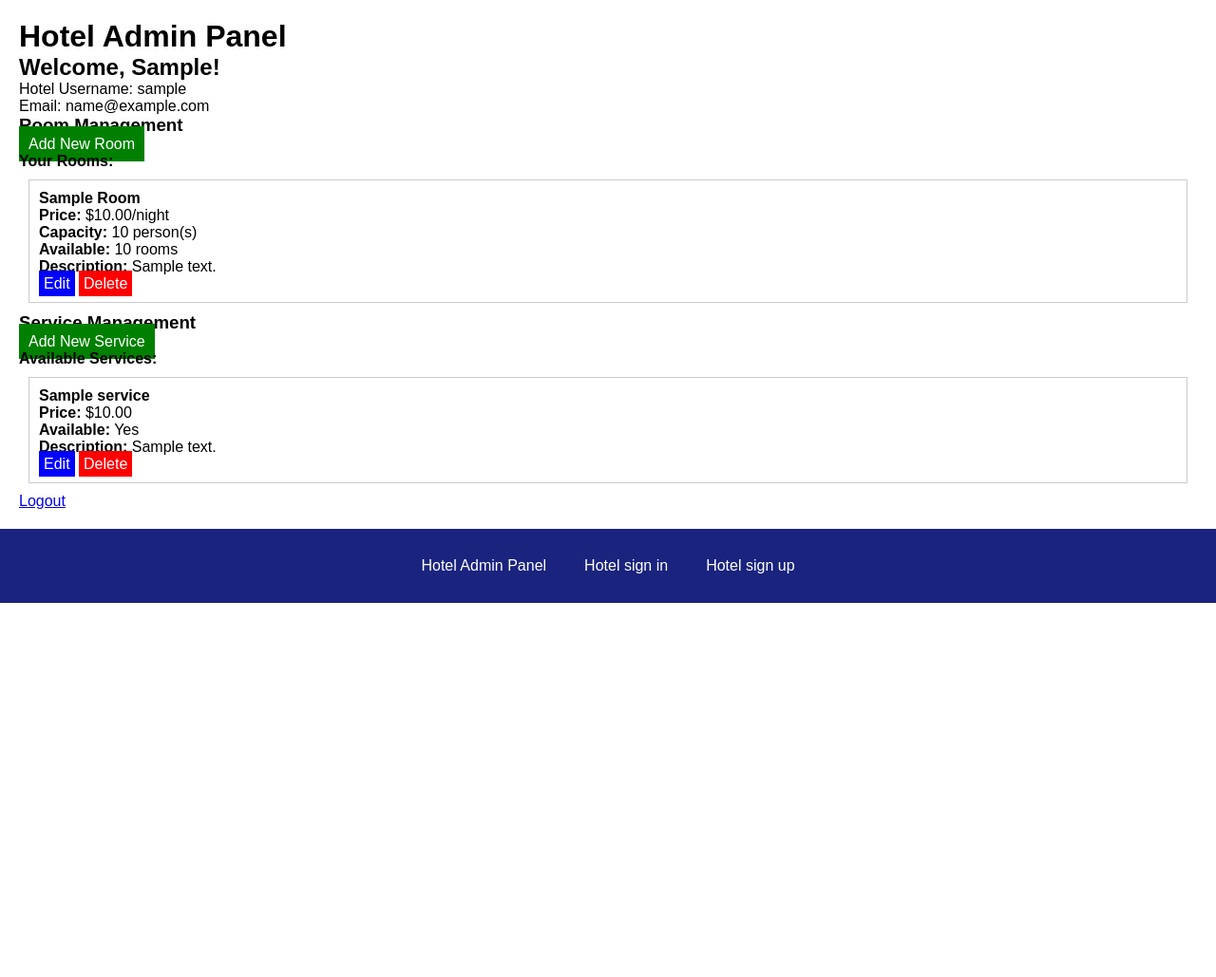
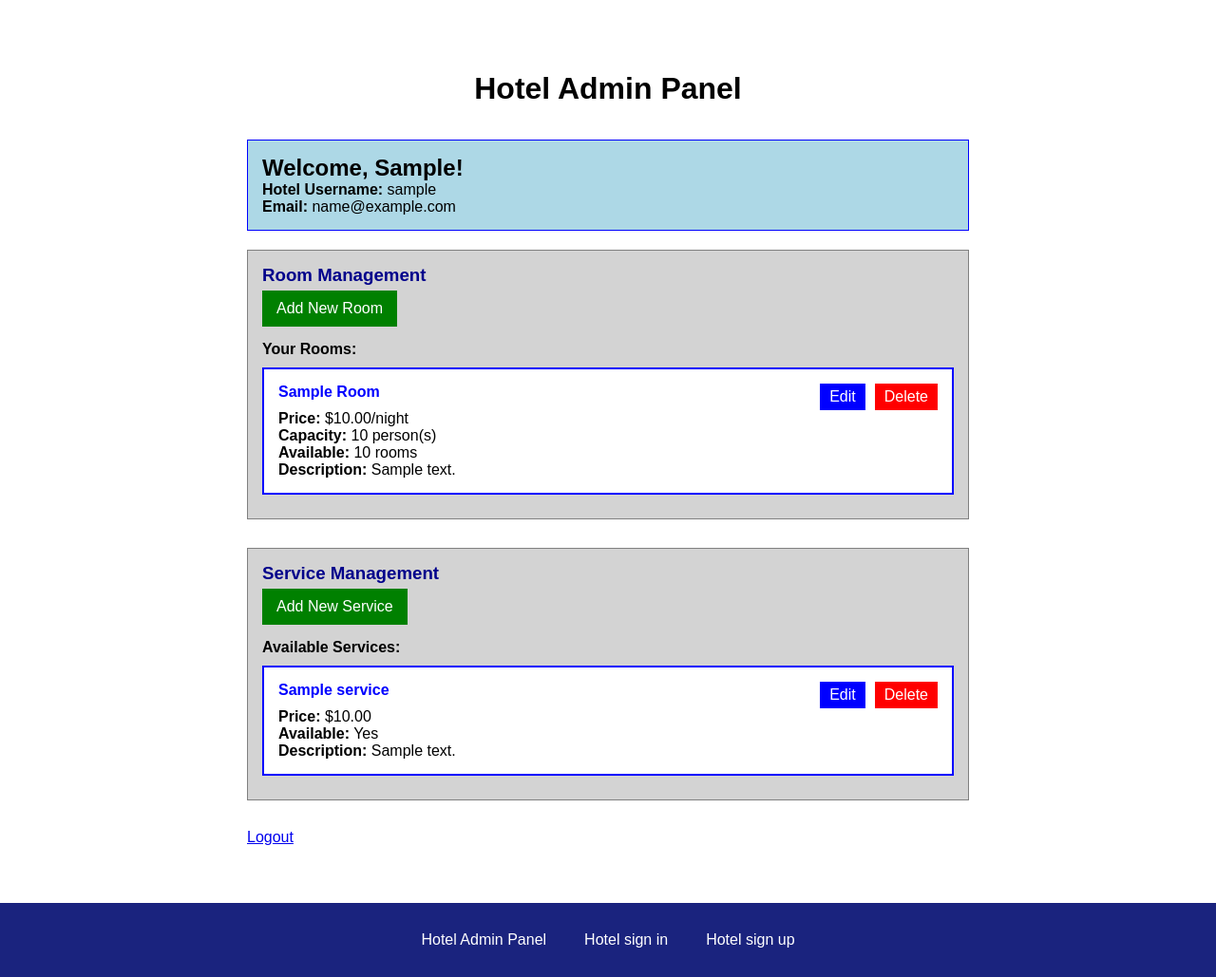
Before and after one commit to deya-darweesh/Golden-Grid-Hotels, a Django app: page /hotel_admin_panel/ in a window 1280 px wide. Shown: the part 94-1123 px from the top of the page at 95% size. Before the commit the page ends 729 px from the top, so only its background shows below. Run offline with Django 5.2, Linux system fonts and the light colour scheme; a user stored in the database is signed in; tables that the repository leaves empty hold one stand-in row (values such as "Sample post").

Commit message:
style for admin templates

```diff
--- a/GG_Hotels_app/static/css/hotel-panel.css
+++ b/GG_Hotels_app/static/css/hotel-panel.css
@@ -0,0 +1,93 @@
+.panel-container {
+    max-width: 800px;
+    margin: 20px auto;
+    padding: 20px;
+
+}
+
+.panel-header {
+    text-align: center;
+    color: rgb(0, 0, 0);
+    padding: 15px;
+    margin-bottom: 20px;
+}
+
+.hotel-info {
+    background: lightblue;
+    padding: 15px;
+    border: 1px solid blue;
+    margin-bottom: 20px;
+}
+
+.section {
+    margin-bottom: 30px;
+    padding: 15px;
+    background: lightgray;
+    border: 1px solid gray;
+}
+
+.section h3 {
+    color: darkblue;
+    padding-bottom: 5px;
+}
+
+.add-button {
+    background: green;
+    color: white;
+    padding: 10px 15px;
+    text-decoration: none;
+    border: none;
+    cursor: pointer;
+    margin-bottom: 15px;
+    display: inline-block;
+}
+
+.add-button:hover {
+    background: darkgreen;
+}
+
+.item-card {
+    background: white;
+    border: 2px solid blue;
+    margin: 10px 0;
+    padding: 15px;
+    display: flex;
+    justify-content: space-between;
+    align-items: flex-start;
+}
+
+.item-info {
+    flex: 1;
+}
+
+.item-buttons {
+    display: flex;
+    gap: 5px;
+}
+
+.item-card h4 {
+    color: blue;
+    margin-bottom: 10px;
+}
+
+.edit-button {
+    background: blue;
+    color: white;
+    padding: 5px 10px;
+    text-decoration: none;
+    margin-right: 5px;
+}
+
+.delete-button {
+    background: red;
+    color: white;
+    padding: 5px 10px;
+    text-decoration: none;
+}
+
+.empty-message {
+    color: gray;
+    font-style: italic;
+    text-align: center;
+    padding: 20px;
+}
--- a/GG_Hotels_app/templates/hotels/full_hotel_panel.html
+++ b/GG_Hotels_app/templates/hotels/full_hotel_panel.html
@@ -1,26 +1,31 @@
 {% extends "base.html" %}
+{% load static %}
 
 {% block head %}
-
+<link rel="stylesheet" href="{% static 'css/hotel-panel.css' %}">
 {% endblock %}
 
 {% block content %}
 
+<div class="panel-container">
+    <div class="panel-header">
         <h1>Hotel Admin Panel</h1>
-
-<div>
-    <h2>Welcome, {{ user.first_name }}!</h2>
-    <p>Hotel Username: {{ user.username }}</p>
-    <p>Email: {{ user.email }}</p>
     </div>
 
-<div>
+    <div class="hotel-info">
+        <h2>Welcome, {{ user.first_name }}!</h2>
+        <p><strong>Hotel Username:</strong> {{ user.username }}</p>
+        <p><strong>Email:</strong> {{ user.email }}</p>
+    </div>
+
+    <div class="section">
         <h3>Room Management</h3>
-    <a href="{% url 'add_room' %}" style="background: green; color: white; padding: 10px; text-decoration: none;">Add New Room</a>
+        <a href="{% url 'add_room' %}" class="add-button">Add New Room</a>
 
         <h4>Your Rooms:</h4>
         {% for room in hotel_rooms %}
-        <div style="border: 1px solid #ccc; margin: 10px; padding: 10px;">
+            <div class="item-card">
+                <div class="item-info">
                     <h4>{{ room.room_type }} Room</h4>
                     <p><strong>Price:</strong> ${{ room.price_per_night }}/night</p>
                     <p><strong>Capacity:</strong> {{ room.capacity }} person(s)</p>
@@ -28,37 +33,49 @@
                     {% if room.description %}
                         <p><strong>Description:</strong> {{ room.description }}</p>
                     {% endif %}
-            <a href="{% url 'edit_room' room.id %}" style="background: blue; color: white; padding: 5px; text-decoration: none;">Edit</a>
-            <a href="{% url 'delete_room' room.id %}" style="background: red; color: white; padding: 5px; text-decoration: none;" onclick="return confirm('Are you sure you want to delete this room?')">Delete</a>
+                </div>
+                <div class="item-buttons">
+                    <a href="{% url 'edit_room' room.id %}" class="edit-button">Edit</a>
+                    <a href="{% url 'delete_room' room.id %}" class="delete-button" onclick="return confirm('Are you sure you want to delete this room?')">Delete</a>
+                </div>
             </div>
         {% empty %}
+            <div class="empty-message">
                 <p>You haven't added any rooms yet. <a href="{% url 'add_room' %}">Add your first room!</a></p>
+            </div>
         {% endfor %}
     </div>
 
-<div>
+    <div class="section">
         <h3>Service Management</h3>
-    <a href="{% url 'add_service' %}" style="background: green; color: white; padding: 10px; text-decoration: none;">Add New Service</a>
+        <a href="{% url 'add_service' %}" class="add-button">Add New Service</a>
 
         <h4>Available Services:</h4>
         {% for service in services %}
-        <div style="border: 1px solid #ccc; margin: 10px; padding: 10px;">
+            <div class="item-card">
+                <div class="item-info">
                     <h4>{{ service.name }}</h4>
                     <p><strong>Price:</strong> ${{ service.price }}</p>
                     <p><strong>Available:</strong> {{ service.available|yesno:"Yes,No" }}</p>
                     {% if service.description %}
                         <p><strong>Description:</strong> {{ service.description }}</p>
                     {% endif %}
-            <a href="{% url 'edit_service' service.id %}" style="background: blue; color: white; padding: 5px; text-decoration: none;">Edit</a>
-            <a href="{% url 'delete_service' service.id %}" style="background: red; color: white; padding: 5px; text-decoration: none;" onclick="return confirm('Are you sure you want to delete this service?')">Delete</a>
+                </div>
+                <div class="item-buttons">
+                    <a href="{% url 'edit_service' service.id %}" class="edit-button">Edit</a>
+                    <a href="{% url 'delete_service' service.id %}" class="delete-button" onclick="return confirm('Are you sure you want to delete this service?')">Delete</a>
+                </div>
             </div>
         {% empty %}
+            <div class="empty-message">
                 <p>No services available. <a href="{% url 'add_service' %}">Add your first service!</a></p>
+            </div>
         {% endfor %}
     </div>
 
-<div>
+    <div class="form-links">
         <a href="{% url 'logout' %}">Logout</a>
+    </div>
 </div>
 
 {% endblock content %}
```
Also changed, not shown: GG_Hotels_app/static/css/hotel-sign.css (+59 -0 lines), GG_Hotels_app/static/css/hotel-signup.css (+64 -0 lines), GG_Hotels_app/templates/hotels/hotel_sign_in.html (+18 -7 lines), GG_Hotels_app/templates/hotels/hotel_sign_up.html (+35 -11 lines). Lines whose indentation alone changed are shown as unchanged.
